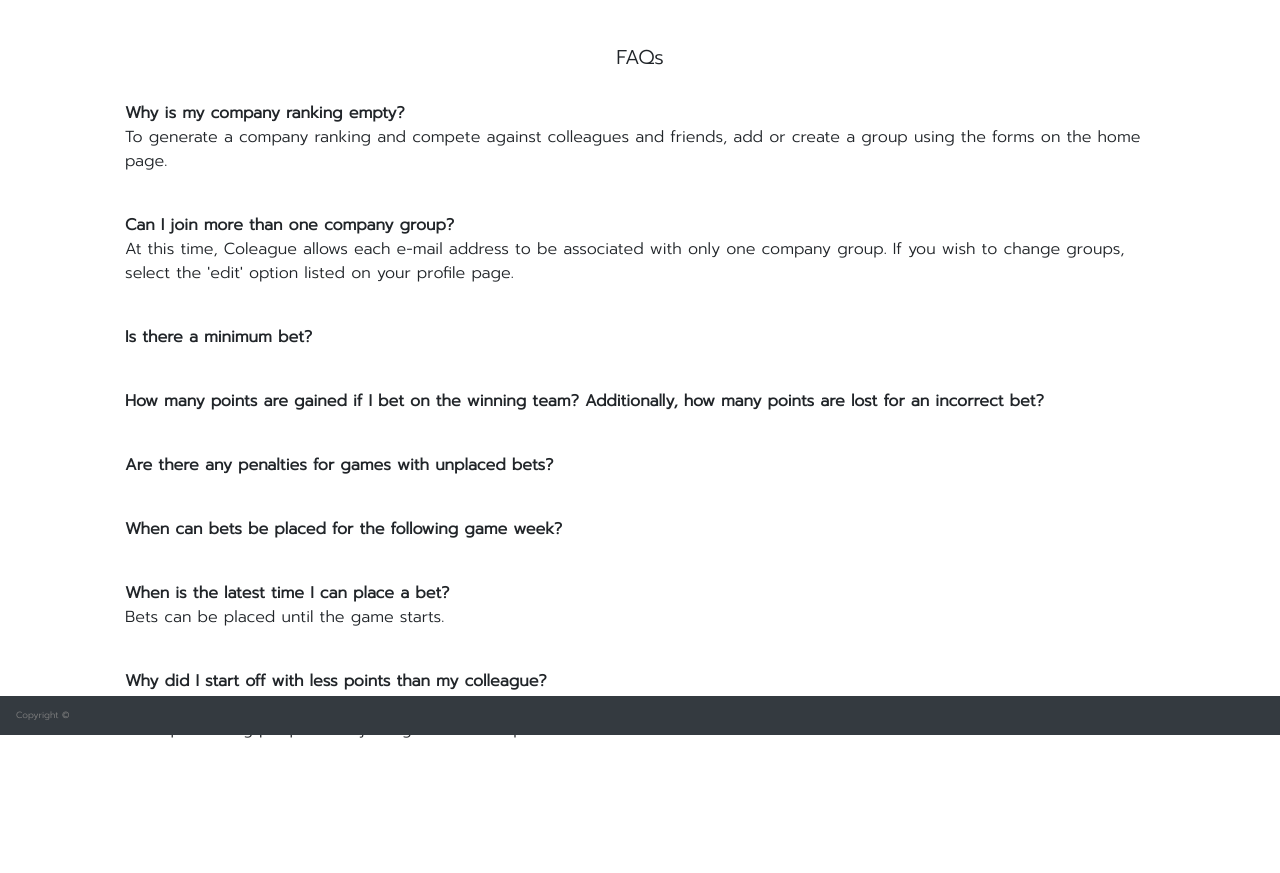
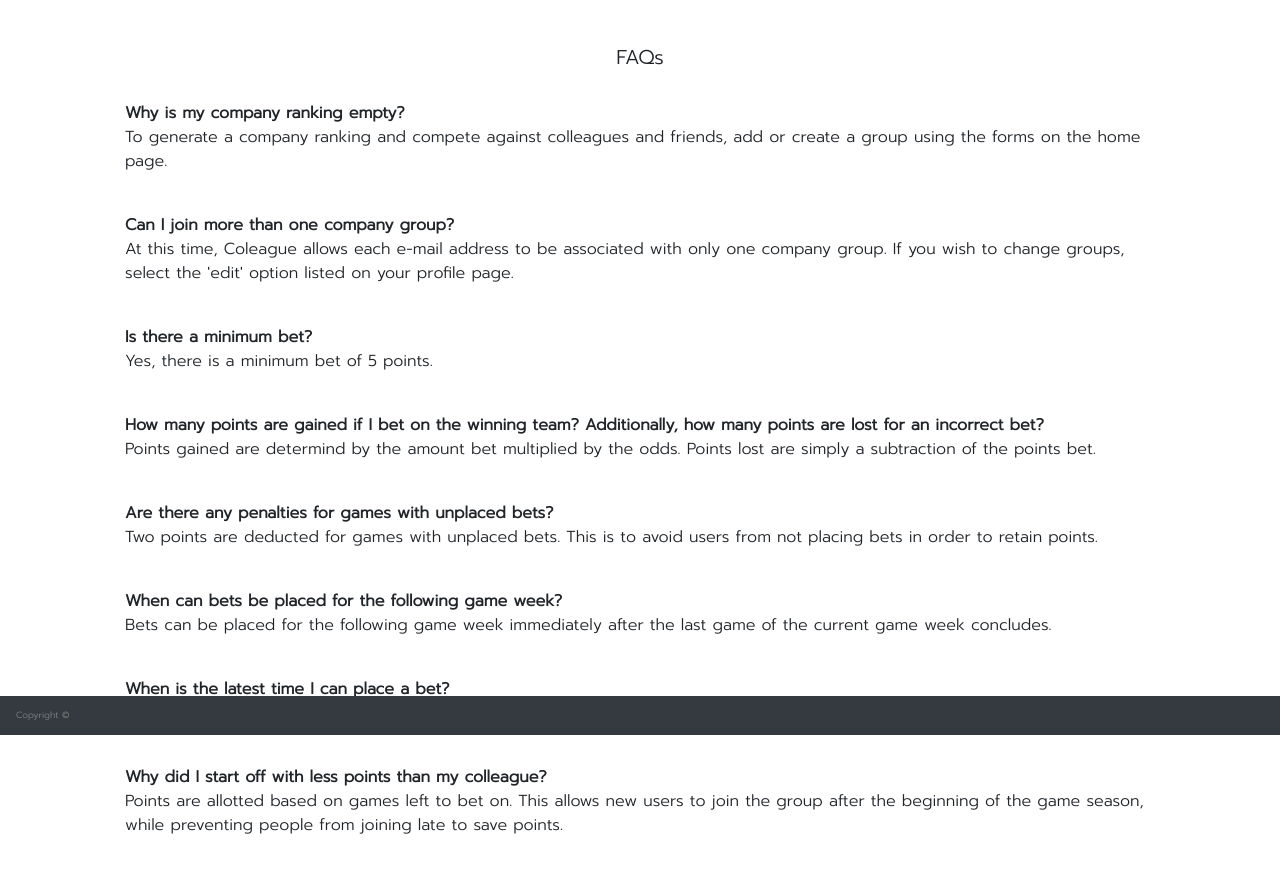
Before and after one commit to ldifederico/Fantasy-League, a website: page public/FAQ.html in a window 1280 px wide. Shown: the part 65-938 px from the top of the page. Before the commit the page ends 886 px from the top, so only its background shows below. Drawn offline with nearby package versions, Linux system fonts and the light colour scheme.

Commit message:
completed FAQs

```diff
--- a/public/FAQ.html
+++ b/public/FAQ.html
@@ -59,16 +59,16 @@
           <p>At this time, Coleague allows each e-mail address to be associated with only one company group. If you wish to change groups, select the 'edit' option listed on your profile page.</p>
           <br>
           <h7><strong>Is there a minimum bet?</strong></h7>
-          <p></p>
+          <p>Yes, there is a minimum bet of 5 points.</p>
           <br>
           <h7><strong>How many points are gained if I bet on the winning team? Additionally, how many points are lost for an incorrect bet?</strong></h7>
-          <p></p>
+          <p>Points gained are determind by the amount bet multiplied by the odds. Points lost are simply a subtraction of the points bet.</p>
           <br>
           <h7><strong>Are there any penalties for games with unplaced bets?</strong></h7>
-          <p></p>
+          <p>Two points are deducted for games with unplaced bets. This is to avoid users from not placing bets in order to retain points.</p>
           <br>
           <h7><strong>When can bets be placed for the following game week?</strong></h7>
-          <p></p>
+          <p>Bets can be placed for the following game week immediately after the last game of the current game week concludes.</p>
           <br>
           <h7><strong>When is the latest time I can place a bet?</strong></h7>
           <p>Bets can be placed until the game starts.</p>
--- a/public/assets/css/main.css
+++ b/public/assets/css/main.css
@@ -18,6 +18,7 @@ nav {
     text-align: center;
     margin-bottom: 1%;
     margin-top: 1%;
+    overflow: scroll;
 }
 
 .card-title {
```
